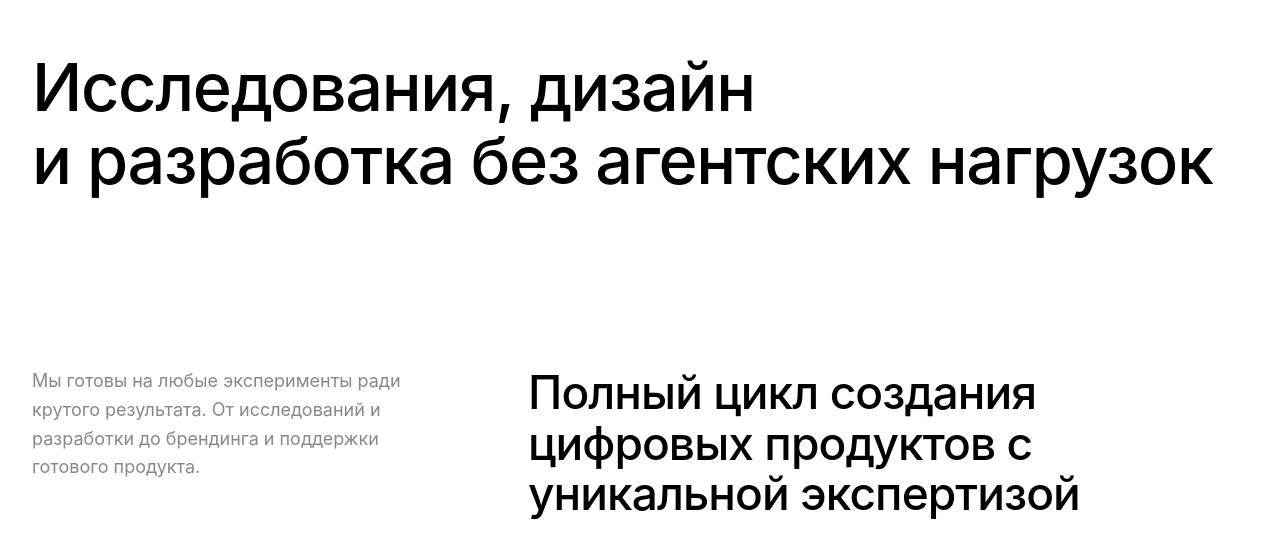
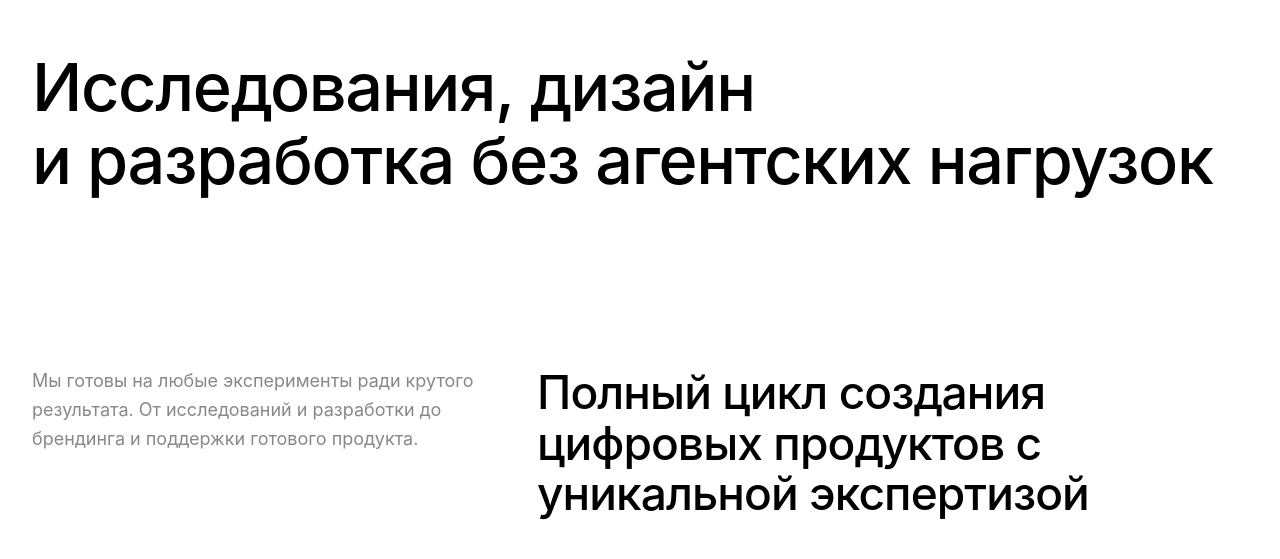
Before and after one commit to Horoshov/my-portfolio, a React (Vite) app: page / in a window 1280 px wide. Shown: the part 533-1092 px from the top of the page. Built offline with nearby package versions, Linux system fonts and the light colour scheme.

Commit message:
style(home): set left text block max-width to 445px

```diff
--- a/src/styles/App.css
+++ b/src/styles/App.css
@@ -97,7 +97,7 @@
 
   .home-text-block-left {
     width: 100%;
-    max-width: 420px;
+    max-width: 445px;
     flex-shrink: 0;
   }
 
```
